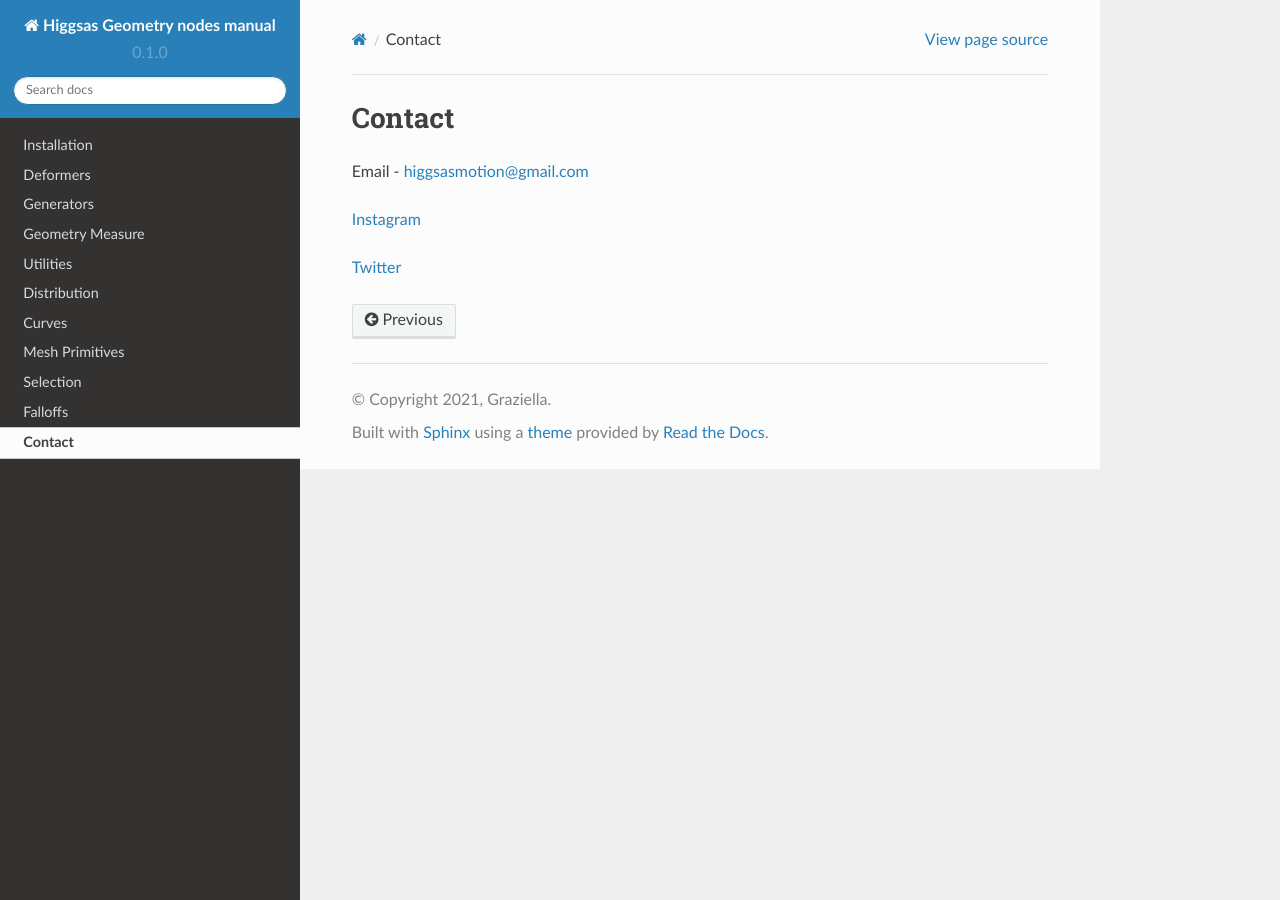
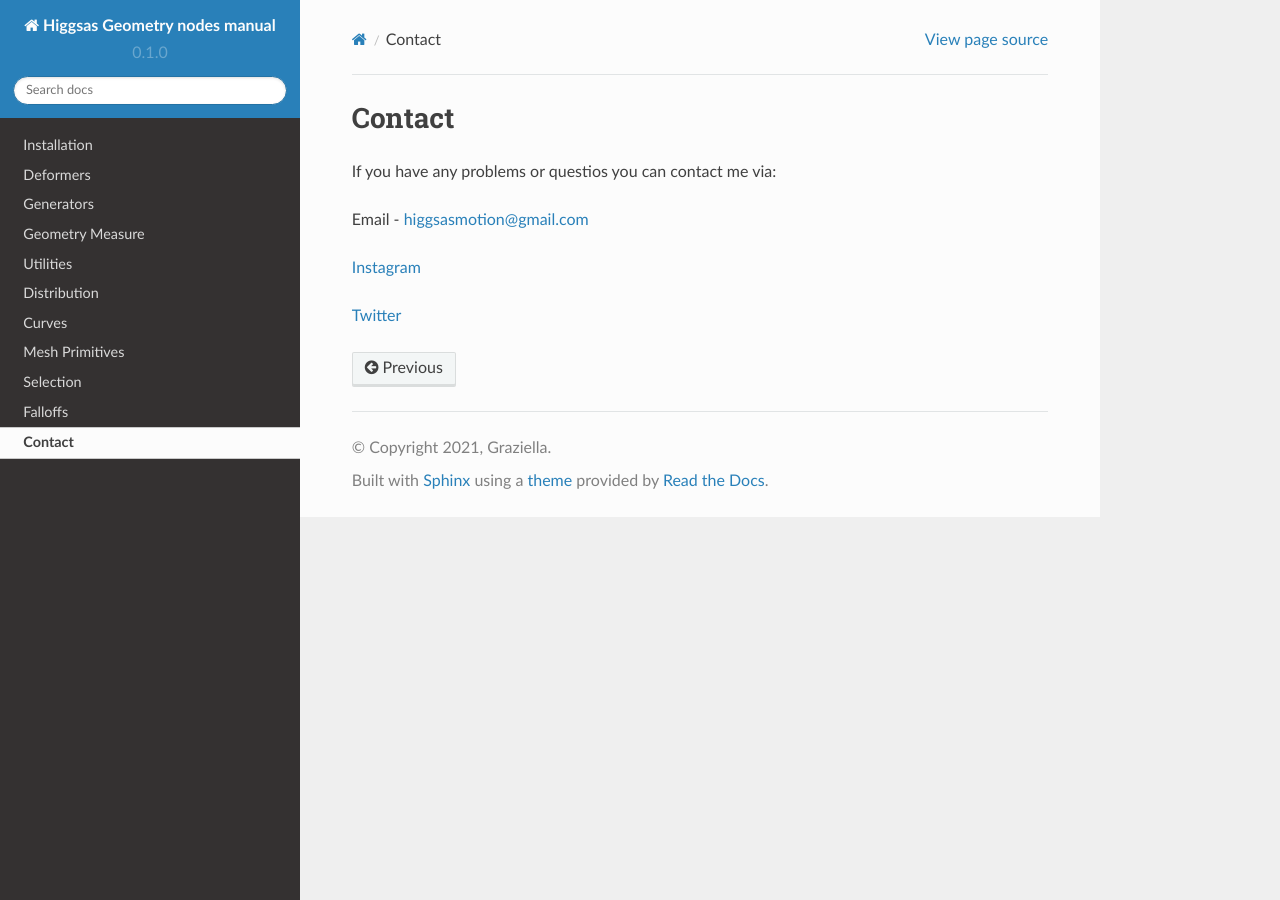
Before and after one commit to higgsas/higgsas_geo_nodes_manual, a Sphinx documentation site: the page built from docs/contact.rst, in a window 1280 px wide. Built offline with Sphinx 7.4.7 and the Read the Docs theme 2.0.0, drawn with Linux system fonts in a browser that asks for light colours.

Commit message:
Update contact.rst

```diff
--- a/docs/contact.rst
+++ b/docs/contact.rst
@@ -1,5 +1,7 @@
 Contact
 ===================================
+
+If you have any problems or questios you can contact me via:
 
 Email - higgsasmotion@gmail.com
 
```
